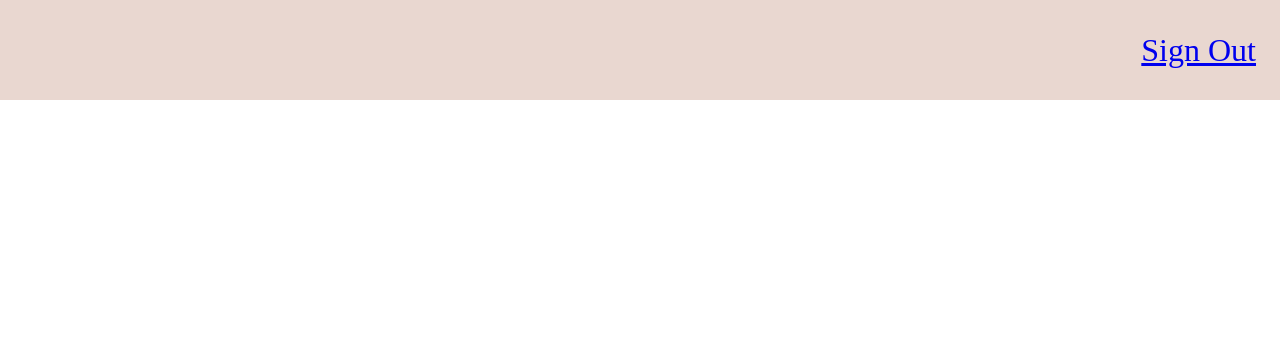
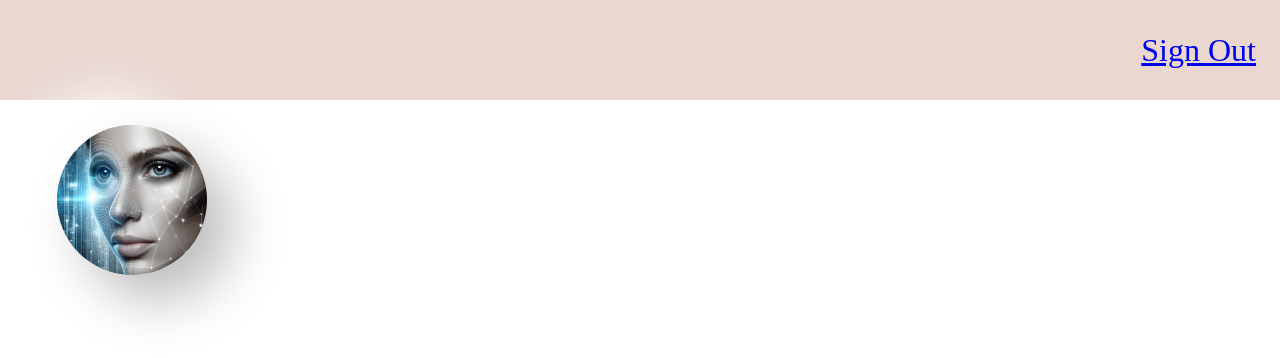
Before and after one commit to AnaisRevellat/face-recognition, a React (Create React App) app: page / in a window 1280 px wide. Shown: the top 358 px of the page. Built offline with nearby package versions, Linux system fonts and the light colour scheme.

Commit message:
fixing parallax logo tilt and css

```diff
--- a/package.json
+++ b/package.json
@@ -10,6 +10,7 @@
     "react-dom": "^18.2.0",
     "react-router-dom": "^6.22.1",
     "react-scripts": "5.0.1",
+    "react-tilt": "^1.0.2",
     "web-vitals": "^2.1.4"
   },
   "scripts": {
--- a/src/components/Logo/Logo.js
+++ b/src/components/Logo/Logo.js
@@ -1,9 +1,21 @@
 import React from "react";
+import { Tilt } from "react-tilt";
+import styles from "./logo.module.css";
+import fRecognition from '../../assets/facial_recognition.jpeg'
+
+
+
+
 
 const Logo = () => {
-    return (
-        <div></div>
-    )
-}
+
+  return (
+    <Tilt className={styles.tilt} options={{max: 50}} >
+      <div className={styles.logo_box}>
+        <img src={fRecognition} alt="facial recognition"/>
+      </div>
+    </Tilt>
+  );
+};
 
 export default Logo;
--- a/src/components/Logo/logo.module.css
+++ b/src/components/Logo/logo.module.css
@@ -0,0 +1,26 @@
+.tilt {
+  margin-left: 2rem;
+  width: 200px;
+  height: 200px;
+}
+
+.tilt,
+.logo_box {
+  display: flex;
+  align-items: center;
+  justify-content: center;
+}
+
+.logo_box {
+  border-radius: 50%;
+  width: 150px;
+  height: 150px;
+  background: #e0e0e0;
+  box-shadow: 26px 26px 53px #bebebe, -26px -26px 53px #ffffff;
+  overflow:hidden;
+}
+
+.logo_box img{
+    width:100%;
+    height:100%;
+}
```
Also changed, not shown: src/assets/facial_recognition.jpeg (added), 1 other file (tests, documents, lock files or other folders).
